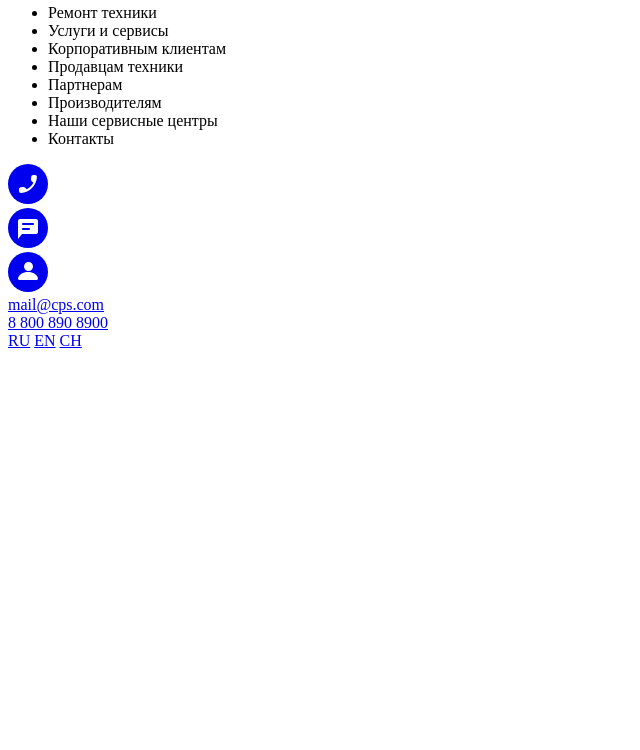
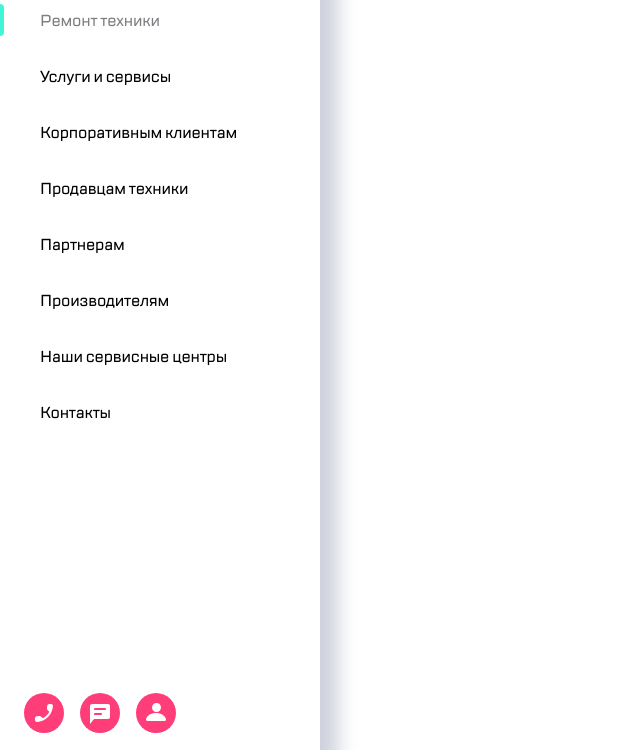
Before and after one commit to AlexandrPX/Advanced-styles, a plain HTML site: page index.html in a window 1280 px wide. Shown: the part 141-891 px from the top of the page, without its empty margins (0-640 px from the left). Before the commit the page ends 800 px from the top, so only its background shows below. Drawn offline with Linux system fonts and the light colour scheme; the site is published under a folder, as on GitHub Pages, so addresses that start at the root find nothing; files whose address does not match are found by name.

Commit message:
Правки

```diff
--- a/index.html
+++ b/index.html
@@ -5,8 +5,8 @@
     <meta charset="UTF-8">
     <meta name="viewport" content="width=device-width, initial-scale=1.0">
     <title>Сервисный центр</title>
-    <link rel="stylesheet" href="/normalize.css">
-    <link rel="stylesheet" href="/style.css">
+    <link rel="stylesheet" href="normalize.css">
+    <link rel="stylesheet" href="style.css">
 </head>
 
 <body>
```
